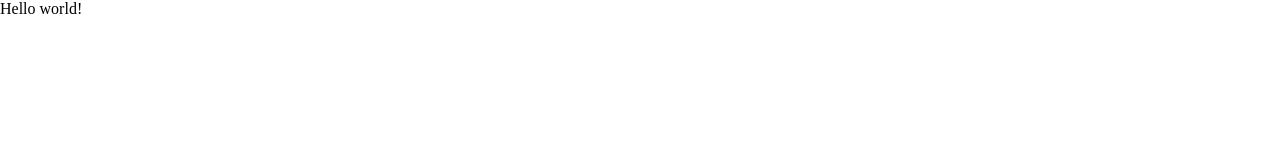
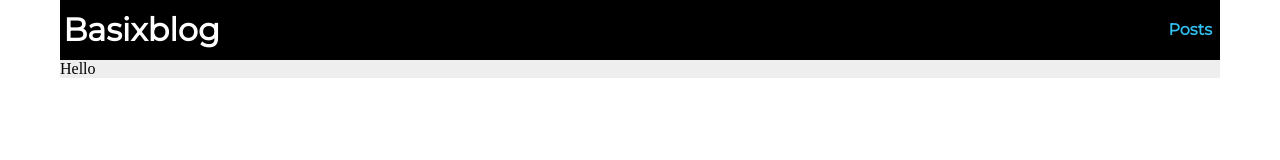
Before and after one commit to BasixKOR/Basixblog, a Gatsby site: page / in a window 1280 px wide. Built offline with nearby package versions, Linux system fonts and the light colour scheme; Gatsby itself is replaced by a stand-in of ours.

Commit message:
Setup pages

```diff
--- a/gatsby-config.js
+++ b/gatsby-config.js
@@ -17,6 +17,9 @@ module.exports = {
     {
       resolve: 'gatsby-plugin-web-font-loader',
       options: {
+        google: {
+          families: ['Open Sans', 'Montserrat'],
+        },
         custom: {
           families: ['Spoqa Han Sans'],
           urls: ['//spoqa.github.io/spoqa-han-sans/css/SpoqaHanSans-kr.css'],
--- /dev/null
+++ b/src/components/Layout.tsx
@@ -0,0 +1,16 @@
+import React from 'react';
+import { Holder, Header, HeaderItem } from '../components/layoutComponents';
+
+const Layout: React.FC = ({ children }) => (
+  <Holder>
+    <Header>
+      Basixblog
+      <HeaderItem to="/posts">
+        Posts
+      </HeaderItem>
+    </Header>
+    {children}
+  </Holder>
+)
+
+export default Layout
--- /dev/null
+++ b/src/components/layoutComponents.tsx
@@ -0,0 +1,34 @@
+import React from 'react';
+import styled from '@emotion/styled';
+import { Link } from 'gatsby';
+
+export const Holder = styled.div`
+  max-width: 1160px;
+  margin: 0 auto;
+  background-color: #eee;
+`;
+export const Header = styled.header`
+  width: 100%;
+  display: flex;
+  background-color: black;
+  height: 60px;
+
+  line-height: 60px; /* vertically centre */
+  color: white;
+  font-family: 'Montserrat', sans-serif;
+  font-weight: 600;
+  font-size: 2rem;
+
+  padding-left: 0.2rem;
+`;
+export const HeaderItem = styled(Link)`
+  display: block;
+  height: 100%;
+  text-decoration-line: none;
+  color: #30bfef;
+  font-size: 1rem;
+  margin-right: .5rem;
+  &:first-child {
+    margin-left: auto;
+  }
+`;
--- a/src/pages/index.tsx
+++ b/src/pages/index.tsx
@@ -1,4 +1,7 @@
-import React from "react"
-import styled from "@emotion/styled"
+import React from 'react';
+import styled from '@emotion/styled';
+import Layout from '../components/Layout'
 
-export default () => <div>Hello world!</div>
+export default () => (
+  <Layout>Hello</Layout>
+);
--- a/src/styles/global.css
+++ b/src/styles/global.css
@@ -1,3 +1,8 @@
 body {
   margin: 0;
 }
+* {
+  -webkit-box-sizing: border-box;
+  -moz-box-sizing: border-box;
+  box-sizing: border-box;
+}
```
Also changed, not shown: static/favicon.ico (deleted).
